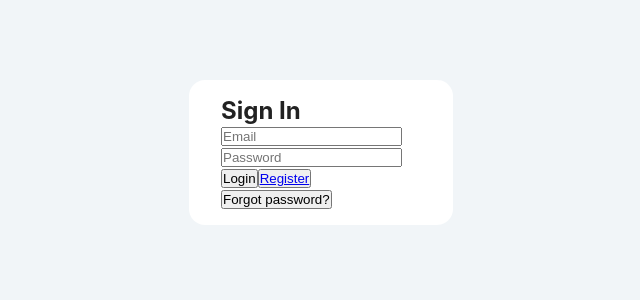
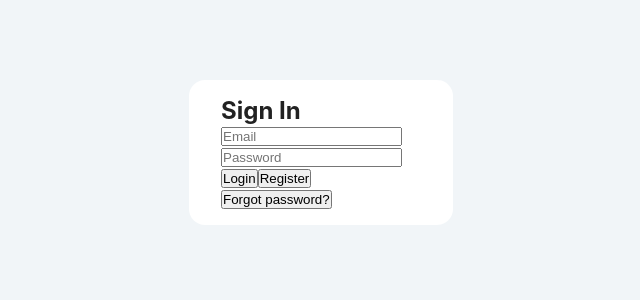
Before and after one commit to aleksanterijaakola/varausapp, a React (Create React App) app: page / in a window 1280 px wide. Shown: the top 300 px of the page, without its empty margins (323-963 px from the left). Built offline with nearby package versions, Linux system fonts and the light colour scheme.

Commit message:
Refactored and simplified routing

```diff
--- a/package.json
+++ b/package.json
@@ -10,6 +10,7 @@
     "prop-types": "^15.7.2",
     "react": "^17.0.1",
     "react-dom": "^17.0.1",
+    "react-router-dom": "^5.2.0",
     "react-form-input-validation": "^2.0.5",
     "react-form-with-constraints": "^0.16.0",
     "react-scripts": "4.0.0",
@@ -45,7 +46,6 @@
     ]
   },
   "devDependencies": {
-    "eslint": "^7.12.1",
-    "react-router-dom": "^5.2.0"
+    "eslint": "^7.12.1"
   }
 }
--- a/src/index.js
+++ b/src/index.js
@@ -1,8 +1,7 @@
 import React from 'react';
 import ReactDOM from 'react-dom';
 import './App.css';
-import App from './App';
-import reportWebVitals from './reportWebVitals';
+import App from './pages/App';
 
 ReactDOM.render(
   <React.StrictMode>
@@ -10,8 +9,3 @@ ReactDOM.render(
   </React.StrictMode>,
   document.getElementById('root')
 );
-
-// If you want to start measuring performance in your app, pass a function
-// to log results (for example: reportWebVitals(console.log))
-// or send to an analytics endpoint. Learn more: https://bit.ly/CRA-vitals
-reportWebVitals();
--- /dev/null
+++ b/src/pages/App.js
@@ -0,0 +1,19 @@
+import React from "react";
+import { BrowserRouter as Router, Switch, Route } from "react-router-dom";
+import Login from "./Login";
+import Dashboard from "./Dashboard";
+import Register from "./Register";
+
+function App() {
+  return (
+     <Router>
+       <Switch>
+         <Route path="/dashboard" component={Dashboard} />
+         <Route path="/register" component={Register} />
+         <Route path="/" component={Login} />
+       </Switch>
+   </Router>
+   );
+}
+
+export default App;
--- a/src/pages/Login.js
+++ b/src/pages/Login.js
@@ -47,8 +47,8 @@ const Login = () => {
           <button type="submit" className="buttonContainer">
             Login
           </button>
-          <button>
-            <Link to="/registration">Register</Link>
+          <button onClick={() => history.push("/register")}>
+            Register
           </button>
           <button type="submit" className="buttonContainer">
             Forgot password?
--- a/src/pages/Register.js
+++ b/src/pages/Register.js
@@ -1,62 +1,63 @@
-import React, { Component } from 'react'
-import ReactFormInputValidation from 'react-form-input-validation'
-import '../App.css'
+import React, { Component } from "react";
+import ReactFormInputValidation from "react-form-input-validation";
+import "../App.css";
 
 class Register extends Component {
-  constructor (props) {
-    super(props)
+  constructor(props) {
+    super(props);
     this.state = {
       fields: {
-        email: '',
-        password: '',
+        email: "",
+        password: "",
       },
-      errors: {}
-    }
-    this.form = new ReactFormInputValidation(this, { locale: 'en' })
+      errors: {},
+    };
+    this.form = new ReactFormInputValidation(this, { locale: "en" });
     this.form.useRules({
-      password: 'required|min:5',
-      email: 'required|email',
-    })
+      password: "required|min:5",
+      email: "required|email",
+    });
 
     this.form.onformsubmit = (fields) => {
-      console.log(this.state)
-      this.props.history.push('/dashboard')
-
-    }
+      console.log(this.state);
+      this.props.history.push("/dashboard");
+    };
   }
 
-  render () {
-
-    return (<React.Fragment>
+  render() {
+    return (
+      <React.Fragment>
         <h1>Registration</h1>
         <form onSubmit={this.form.handleSubmit}>
           <p>
             <label>
-
-            <input type="email"
+              <input
+                type="email"
                 value={this.state.fields.email}
                 onBlur={this.form.handleBlurEvent}
                 onChange={this.form.handleChangeEvent}
                 name="email"
-                   placeholder="Email"/>
-
+                placeholder="Email"
+              />
             </label>
             <label className="error">
-            {this.state.errors.email ? this.state.errors.email : ''}
+              {this.state.errors.email ? this.state.errors.email : ""}
             </label>
           </p>
 
           <p>
             <label>
-            <input type="password"
+              <input
+                type="password"
                 value={this.state.fields.password}
                 onChange={this.form.handleChangeEvent}
                 onBlur={this.form.handleBlurEvent}
                 name="password"
-                   placeholder={'password'}/>
+                placeholder={"password"}
+              />
             </label>
             <label className="error">
-            {this.state.errors.password ? this.state.errors.password : ''}
+              {this.state.errors.password ? this.state.errors.password : ""}
             </label>
           </p>
 
@@ -64,11 +65,12 @@ class Register extends Component {
             <button type="Submit">Sign Up!</button>
           </p>
         </form>
-      <button onClick={()=>this.props.history.push('/login')}>
+        <button onClick={() => this.props.history.push("/login")}>
           Back to Login
         </button>
-    </React.Fragment>)
+      </React.Fragment>
+    );
   }
 }
 
-export default Register
+export default Register;
--- a/src/reportWebVitals.js
+++ /dev/null
@@ -1,13 +0,0 @@
-const reportWebVitals = onPerfEntry => {
-  if (onPerfEntry && onPerfEntry instanceof Function) {
-    import('web-vitals').then(({ getCLS, getFID, getFCP, getLCP, getTTFB }) => {
-      getCLS(onPerfEntry);
-      getFID(onPerfEntry);
-      getFCP(onPerfEntry);
-      getLCP(onPerfEntry);
-      getTTFB(onPerfEntry);
-    });
-  }
-};
-
-export default reportWebVitals;
--- a/src/routes/index.js
+++ /dev/null
@@ -1,19 +0,0 @@
-import React from 'react';
-import { Switch, Route } from 'react-router-dom';
-import Dashboard from '../pages/Dashboard';
-import Login from '../pages/Login';
-import Register from '../pages/Register';
-import '../App.css';
-
-export default function Routes() {
-  return (
-    <Switch>
-      <Route path="/" exact component={Login} />
-      <Route path="/registration" component={Register} />
-      <Route path="/dashboard" component={Dashboard} isPrivate />
-      {/* alter Route component to use variable "isPrivate and */}
-      {/* redirect user to Login page if route does not exist or user is not authenticated */}
-      <Route component={Login} />
-    </Switch>
-  );
-}
--- a/src/services/history.js
+++ /dev/null
@@ -1,5 +0,0 @@
-import { createBrowserHistory } from "history";
-
-const history = createBrowserHistory();
-
-export default history;
```
Also changed, not shown: src/App.js (deleted, +0 -14 lines), src/logo.svg (deleted). Lines whose indentation alone changed are shown as unchanged.
